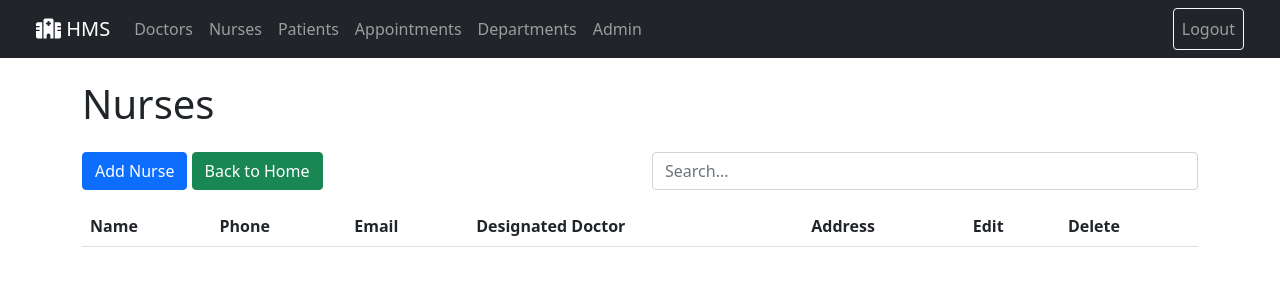
After one commit to pratiksahu142/hospital-management-system, a Flask app: page /nurses in a window 1280 px wide. The commit adds this page. Shown: the top 300 px of the page. Run offline with Flask 3, Linux system fonts and the light colour scheme; the visitor is signed in with stand-in values (Sample User, id 1); data that the repository does not hold is empty; parts of the project's set-up code (start-up, migrations or seed data) failed here and were passed over.

Commit message:
Added Nurse pages db,api,frontend changes; added date filters in appointments

```diff
--- a/app.py
+++ b/app.py
@@ -214,6 +214,70 @@ def get_doctor_route(id):
         return jsonify(doctor), 200
     except db_queries.DatabaseError as e:
         return jsonify({'error': str(e)}), 404 if "No doctor found" in str(e) else 500
+
+
+@app.route('/nurses')
+@login_required
+def nurses():
+    saved_nurses = db_queries.get_all_nurses()
+    saved_doctors = db_queries.get_all_doctors()
+    return render_template('nurses.html', nurses=saved_nurses, doctors=saved_doctors)
+
+
+@app.route('/get_nurses')
+def get_nurses():
+    saved_nurses = db_queries.get_all_nurses()
+    return jsonify([{'id': n.id, 'name': n.name} for n in saved_nurses])
+
+
+@app.route('/add_nurse', methods=['POST'])
+def add_nurse():
+    data = request.json
+    try:
+        nurse_id = db_queries.add_nurse(data)
+        app.logger.info(f"User '{session['username']}' added nurse with details: {data}")
+        return jsonify({'success': True, 'id': nurse_id}), 201
+    except db_queries.DatabaseError as e:
+        return jsonify({'success': False, 'error': str(e)}), 500
+
+
+@app.route('/edit_nurse/<int:id>', methods=['POST'])
+def edit_nurse(id):
+    data = request.json
+    try:
+        previous_nurse = db_queries.get_nurse(id)
+        app.logger.info('Previous values of nurse: ' + str(previous_nurse))
+        db_queries.edit_nurse(id, data)
+        app.logger.warning(f"User '{session['username']}' edited nurse with updated values: {data}")
+        return jsonify({'success': True}), 200
+    except db_queries.DatabaseError as e:
+        return jsonify({'success': False, 'error': str(e)}), 404 if "No nurse found" in str(e) else 500
+
+
+@app.route('/delete_nurse/<int:id>', methods=['POST'])
+def delete_nurse(id):
+    try:
+        previous_nurse = db_queries.get_nurse(id)
+        app.logger.info('Delete in progress for nurse: ' + str(previous_nurse))
+
+        db_queries.delete_nurse(id)
+        app.logger.warning(f"User '{session['username']}' deleted nurse with ID {id} ")
+        return jsonify({'success': True}), 200
+    except db_queries.DatabaseError as e:
+        return jsonify({'success': False, 'error': str(e)}), 404 if "No nurse found" in str(e) else 500
+
+
+@app.route('/get_nurse/<int:id>')
+def get_nurse(id):
+    try:
+        nurse = db_queries.get_nurse(id)
+        saved_doctors = db_queries.get_all_doctors()
+        return jsonify({
+            'nurse': nurse,
+            'doctors': [{'id': d['id'], 'name': d['name']} for d in saved_doctors]
+        })
+    except db_queries.DatabaseError as e:
+        return jsonify({'error': str(e)}), 404 if "No nurse found" in str(e) else 500
 
 
 @app.route('/patients')
--- /dev/null
+++ b/static/nurses.js
@@ -0,0 +1,204 @@
+let addModal, editModal;
+
+function isValidPhoneNumber(phone) {
+  return /^\d+$/.test(phone);
+}
+
+function isValidNumber(numeric) {
+  return /^\d+$/.test(numeric);
+}
+
+function validateEmail(email) {
+  const emailRegex = /^[a-zA-Z0-9._%+-]+@[a-zA-Z0-9.-]+\.[a-zA-Z]{2,}$/;
+  return emailRegex.test(email);
+}
+
+document.addEventListener("DOMContentLoaded", function () {
+  addModal = new bootstrap.Modal(document.getElementById("addModal"));
+  editModal = new bootstrap.Modal(document.getElementById("editModal"));
+  const searchInput = document.getElementById("searchInput");
+  const table = document.getElementById("nursesTable");
+  const rows = table.getElementsByTagName("tr");
+
+  document
+    .getElementById("addNurseForm")
+    .addEventListener("submit", function (e) {
+      e.preventDefault();
+      const formData = new FormData(e.target);
+      const data = Object.fromEntries(formData.entries());
+      const phoneError = document.getElementById("phoneError");
+      const zipCodeError = document.getElementById("zipCodeError");
+      const addValidEmailError = document.getElementById("addValidEmailError");
+
+      let hasErrors = false;
+
+      if (!(data.phone && isValidPhoneNumber(data.phone))) {
+        phoneError.textContent = "Enter a valid phone number!";
+        phoneError.classList.remove("d-none");
+        hasErrors = true;
+      }
+
+      if (!(data.zipcode && isValidNumber(data.zipcode))) {
+        zipCodeError.textContent = "Enter a valid zipcode!";
+        zipCodeError.classList.remove("d-none");
+        hasErrors = true;
+      }
+
+      if (!(data.email && validateEmail(data.email))) {
+        addValidEmailError.textContent = "Enter a valid email!";
+        addValidEmailError.classList.remove("d-none");
+        hasErrors = true;
+      }
+
+      if (!hasErrors) {
+        fetch("/add_nurse", {
+          method: "POST",
+          headers: {
+            "Content-Type": "application/json",
+          },
+          body: JSON.stringify(data),
+        })
+          .then((response) => response.json())
+          .then((data) => {
+            if (data.success) {
+              addModal.hide();
+              location.reload();
+            } else {
+              alert("Email already exists!");
+            }
+          });
+      }
+    });
+
+  document
+    .getElementById("editNurseForm")
+    .addEventListener("submit", function (e) {
+      e.preventDefault();
+      if (confirm("Are you sure you want to edit this Nurse's details?")) {
+        const formData = new FormData(e.target);
+        const data = Object.fromEntries(formData.entries());
+
+        const id = data.id;
+        const phoneError = document.getElementById("editPhoneError");
+        const zipCodeError = document.getElementById("editZipCodeError");
+        const editValidEmailError = document.getElementById(
+          "editValidEmailError"
+        );
+        let hasErrors = false;
+
+        phoneError.classList.add("d-none");
+        zipCodeError.classList.add("d-none");
+
+        if (!(data.phone && isValidPhoneNumber(data.phone))) {
+          phoneError.textContent = "Enter a valid phone number!";
+          phoneError.classList.remove("d-none");
+          hasErrors = true;
+        }
+
+        if (!(data.zipcode && isValidNumber(data.zipcode))) {
+          zipCodeError.textContent = "Enter a valid zipcode!";
+          zipCodeError.classList.remove("d-none");
+          hasErrors = true;
+        }
+
+        if (!(data.email && validateEmail(data.email))) {
+          editValidEmailError.textContent = "Enter a valid email!";
+          editValidEmailError.classList.remove("d-none");
+          hasErrors = true;
+        }
+
+        if (!hasErrors)
+          fetch(`/edit_nurse/${id}`, {
+            method: "POST",
+            headers: {
+              "Content-Type": "application/json",
+            },
+            body: JSON.stringify(data),
+          })
+            .then((response) => response.json())
+            .then((data) => {
+              if (data.success) {
+                editModal.hide();
+                location.reload();
+              } else {
+                alert("Email already exists!" + data.error);
+              }
+            });
+      }
+    });
+
+  searchInput.addEventListener("keyup", function () {
+    const searchTerm = searchInput.value.toLowerCase();
+
+    for (let i = 1; i < rows.length; i++) {
+      const row = rows[i];
+      const cells = row.getElementsByTagName("td");
+      let found = false;
+
+      for (let j = 0; j < cells.length; j++) {
+        const cellText = cells[j].textContent.toLowerCase();
+        if (cellText.includes(searchTerm)) {
+          found = true;
+          break;
+        }
+      }
+
+      if (found) {
+        row.style.display = "";
+      } else {
+        row.style.display = "none";
+      }
+    }
+  });
+});
+
+function openAddModal() {
+  addModal.show();
+}
+
+function openEditModal(id) {
+  const phoneError = document.getElementById("editPhoneError");
+  const zipCodeError = document.getElementById("editZipCodeError");
+
+  phoneError.classList.add("d-none");
+  zipCodeError.classList.add("d-none");
+
+  fetch(`/get_nurse/${id}`)
+    .then((response) => response.json())
+    .then((data) => {
+      document.getElementById("editNurseId").value = id;
+      const nurse = data.nurse;
+      const doctors = data.doctors;
+      const editDoctorSelect = document.getElementById('editDoctor');
+            editDoctorSelect.innerHTML = doctors.map(doctor =>
+              `<option value="${doctor.id}" ${doctor.id == nurse.doctor_id ? 'selected' : ''}>${doctor.name}</option>`
+            ).join('');
+
+      document.getElementById("editName").value = nurse.name;
+      document.getElementById("editPhone").value = nurse.phone;
+      document.getElementById("editEmail").value = nurse.email;
+      document.getElementById("editStreet").value = nurse.street;
+      document.getElementById("editCounty").value = nurse.county;
+      document.getElementById("editCity").value = nurse.city;
+      document.getElementById("editState").value = nurse.state;
+      document.getElementById("editCountry").value = nurse.country;
+      document.getElementById("editZipcode").value = nurse.zipcode;
+      editModal.show();
+    });
+}
+
+function deleteNurse(id) {
+  if (
+    confirm(
+      "Are you sure you want to delete this nurse?"
+    )
+  ) {
+    fetch(`/delete_nurse/${id}`, { method: "POST" })
+      .then((response) => response.json())
+      .then((data) => {
+        if (data.success) {
+          location.reload();
+        }
+      });
+  }
+}
--- a/templates/base.html
+++ b/templates/base.html
@@ -25,6 +25,7 @@
             <ul class="navbar-nav me-auto mb-2 mb-md-0">
                 {% if session.get('user_id') %}
                 <li class="nav-item"><a class="nav-link" href="{{ url_for('doctors') }}">Doctors</a></li>
+                <li class="nav-item"><a class="nav-link" href="{{ url_for('nurses') }}">Nurses</a></li>
                 <li class="nav-item"><a class="nav-link" href="{{ url_for('patients') }}">Patients</a></li>
                 <li class="nav-item"><a class="nav-link" href="{{ url_for('appointments') }}">Appointments</a></li>
                 <li class="nav-item"><a class="nav-link" href="{{ url_for('departments') }}">Departments</a></li>
--- /dev/null
+++ b/templates/nurses.html
@@ -0,0 +1,179 @@
+{% extends "base.html" %}
+
+{% block title %}Nurses{% endblock %}
+
+{% block content %}
+<h1 class="mb-4">Nurses</h1>
+<div class="row mb-3">
+  <div class="col-md-6">
+    <button class="btn btn-primary" onclick="openAddModal()">Add Nurse</button>
+    <a class="btn btn-success" href="{{ url_for('index') }}">Back to Home</a>
+  </div>
+  <div class="col-md-6">
+    <input type="text" id="searchInput" class="form-control" placeholder="Search...">
+  </div>
+</div>
+<table class="table table-striped" id="nursesTable">
+  <thead>
+  <tr>
+    <th>Name</th>
+    <th>Phone</th>
+    <th>Email</th>
+    <th>Designated Doctor</th>
+    <th>Address</th>
+    <th>Edit</th>
+    <th>Delete</th>
+  </tr>
+  </thead>
+  <tbody>
+  {% for nurse in nurses %}
+  <tr>
+    <td>{{ nurse.name }}</td>
+    <td>{{ nurse.phone }}</td>
+    <td>{{ nurse.email }}</td>
+    <td>{{ nurse.doctor_name }}</td>
+    <td>{{ nurse.street }}, {{ nurse.county }}, {{ nurse.city }}, {{ nurse.state }}, {{ nurse.country }} -
+      {{ nurse.zipcode }}
+    </td>
+    <td>
+      <button class="btn btn-sm btn-warning" onclick="openEditModal({{ nurse.id }})">Edit</button>
+    </td>
+    <td>
+      <button class="btn btn-sm btn-danger" onclick="deleteNurse({{ nurse.id }})">Delete</button>
+    </td>
+  </tr>
+  {% endfor %}
+  </tbody>
+</table>
+</div>
+
+<!-- Add Nurse Modal -->
+<div class="modal fade" id="addModal" tabindex="-1">
+  <div class="modal-dialog">
+    <div class="modal-content">
+      <div class="modal-header">
+        <h5 class="modal-title">Add Nurse</h5>
+        <button type="button" class="btn-close" data-bs-dismiss="modal"></button>
+      </div>
+      <div class="modal-body">
+        <form id="addNurseForm">
+          <div class="mb-3">
+            <label for="name" class="form-label">Name</label>
+            <input type="text" class="form-control" id="name" name="name" required>
+          </div>
+          <div class="mb-3">
+            <label for="phone" class="form-label">Phone</label>
+            <input type="tel" class="form-control" id="phone" name="phone" required>
+            <div class="alert alert-danger d-none" id="phoneError"></div>
+          </div>
+          <div class="mb-3">
+            <label for="email" class="form-label">Email</label>
+            <input type="email" class="form-control" id="email" name="email" required>
+            <div class="alert alert-danger d-none" id="addValidEmailError"></div>
+          </div>
+          <div class="mb-3">
+            <label for="doctor" class="form-label">Designated Doctor</label>
+            <select class="form-control" id="doctor" name="doctor_id" required>
+              <option value="">Select Doctor</option>
+              {% for doctor in doctors %}
+              <option value="{{ doctor.id }}">{{ doctor.name }}</option>
+              {% endfor %}
+            </select>
+          </div>
+          <div class="mb-3">
+            <label for="street" class="form-label">Street</label>
+            <input type="text" class="form-control" id="street" name="street" required>
+          </div>
+          <div class="mb-3">
+            <label for="county" class="form-label">County</label>
+            <input type="text" class="form-control" id="county" name="county" required>
+          </div>
+          <div class="mb-3">
+            <label for="city" class="form-label">City</label>
+            <input type="text" class="form-control" id="city" name="city" required>
+          </div>
+          <div class="mb-3">
+            <label for="state" class="form-label">State</label>
+            <input type="text" class="form-control" id="state" name="state" required>
+          </div>
+          <div class="mb-3">
+            <label for="country" class="form-label">Country</label>
+            <input type="text" class="form-control" id="country" name="country" required>
+          </div>
+          <div class="mb-3">
+            <label for="zipcode" class="form-label">Zipcode</label>
+            <input type="text" class="form-control" id="zipcode" name="zipcode" required>
+            <div class="alert alert-danger d-none" id="zipCodeError"></div>
+          </div>
+          <button type="submit" class="btn btn-primary">Add Nurse</button>
+        </form>
+      </div>
+    </div>
+  </div>
+</div>
+
+<!-- Edit Nurse Modal -->
+<div class="modal fade" id="editModal" tabindex="-1">
+  <div class="modal-dialog">
+    <div class="modal-content">
+      <div class="modal-header">
+        <h5 class="modal-title">Edit Nurse</h5>
+        <button type="button" class="btn-close" data-bs-dismiss="modal"></button>
+      </div>
+      <div class="modal-body">
+        <form id="editNurseForm">
+          <input type="hidden" id="editNurseId" name="id">
+          <div class="mb-3">
+            <label for="editName" class="form-label">Name</label>
+            <input type="text" class="form-control" id="editName" name="name" required>
+          </div>
+          <div class="mb-3">
+            <label for="editPhone" class="form-label">Phone</label>
+            <input type="tel" class="form-control" id="editPhone" name="phone" required>
+            <div class="alert alert-danger d-none" id="editPhoneError"></div>
+          </div>
+          <div class="mb-3">
+            <label for="editEmail" class="form-label">Email</label>
+            <input type="email" class="form-control" id="editEmail" name="email" required>
+            <div class="alert alert-danger d-none" id="editValidEmailError"></div>
+          </div>
+          <div class="mb-3">
+            <label for="editDoctor" class="form-label">Doctor</label>
+            <select class="form-control" id="editDoctor" name="doctor_id" required>
+            </select>
+          </div>
+          <div class="mb-3">
+            <label for="editStreet" class="form-label">Street</label>
+            <input type="text" class="form-control" id="editStreet" name="street" required>
+          </div>
+          <div class="mb-3">
+            <label for="editCounty" class="form-label">County</label>
+            <input type="text" class="form-control" id="editCounty" name="county" required>
+          </div>
+          <div class="mb-3">
+            <label for="editCity" class="form-label">City</label>
+            <input type="text" class="form-control" id="editCity" name="city" required>
+          </div>
+          <div class="mb-3">
+            <label for="editState" class="form-label">State</label>
+            <input type="text" class="form-control" id="editState" name="state" required>
+          </div>
+          <div class="mb-3">
+            <label for="editCountry" class="form-label">Country</label>
+            <input type="text" class="form-control" id="editCountry" name="country" required>
+          </div>
+          <div class="mb-3">
+            <label for="editZipcode" class="form-label">Zipcode</label>
+            <input type="text" class="form-control" id="editZipcode" name="zipcode" required>
+            <div class="alert alert-danger d-none" id="editZipCodeError"></div>
+          </div>
+          <button type="submit" class="btn btn-primary">Update Nurse</button>
+        </form>
+      </div>
+    </div>
+  </div>
+</div>
+
+<script src="https://cdn.jsdelivr.net/npm/bootstrap@5.1.3/dist/js/bootstrap.bundle.min.js"></script>
+<script src="{{ url_for('static', filename='nurses.js') }}"></script>
+{% endblock %}
```
Also changed, not shown: db_queries.py (+149 -0 lines), models.py (+14 -0 lines), static/appointments.js (+24 -5 lines), templates/appointments.html (+8 -1 lines), templates/dashboard.html (+9 -0 lines), readme.md.
